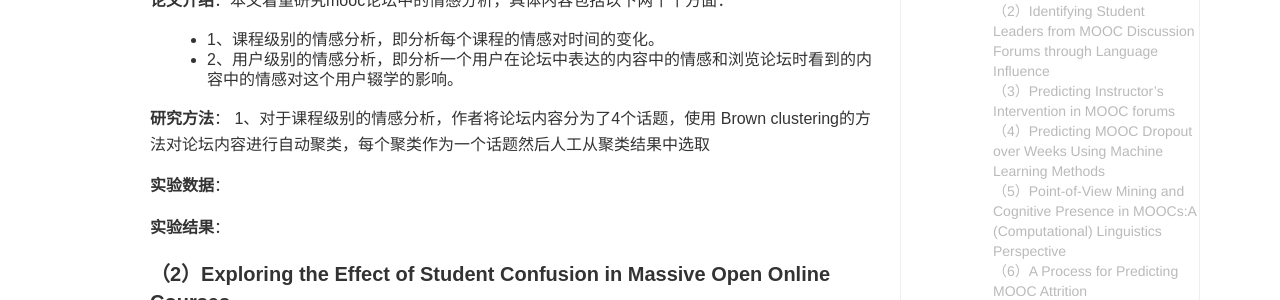
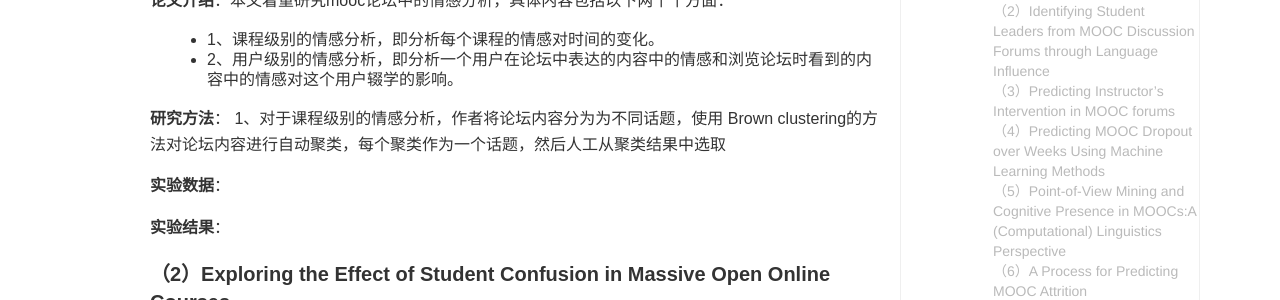
Before and after one commit to yuanmingchen/yuanmingchen.github.io, a Jekyll site: the page built from _posts/2019-04-19-online course nlp paper survey 2.md, in a window 1280 px wide and 900 px high, scrolled down 3072 px. Shown: the part 150-450 px from the top of the window. Built offline with Jekyll 4.4.1, drawn with Linux system fonts in a browser that asks for light colours; formulas are drawn with MathJax 3; comment, search, counter and statistics services are not loaded.

Commit message:
Updates _posts/2019-04-19-online course nlp paper survey 2.md
Auto commit by GitBook Editor

```diff
--- a/_posts/2019-04-19-online course nlp paper survey 2.md
+++ b/_posts/2019-04-19-online course nlp paper survey 2.md
@@ -102,7 +102,7 @@ Proceedings of the 5th Workshop on Natural Language Processing Techniques for Ed
 - 2、用户级别的情感分析，即分析一个用户在论坛中表达的内容中的情感和浏览论坛时看到的内容中的情感对这个用户辍学的影响。
 
 **研究方法**：
-1、对于课程级别的情感分析，作者将论坛内容分为了4个话题，使用 Brown clustering的方法对论坛内容进行自动聚类，每个聚类作为一个话题然后人工从聚类结果中选取
+1、对于课程级别的情感分析，作者将论坛内容分为为不同话题，使用 Brown clustering的方法对论坛内容进行自动聚类，每个聚类作为一个话题，然后人工从聚类结果中选取
 
 **实验数据**：
 
```
